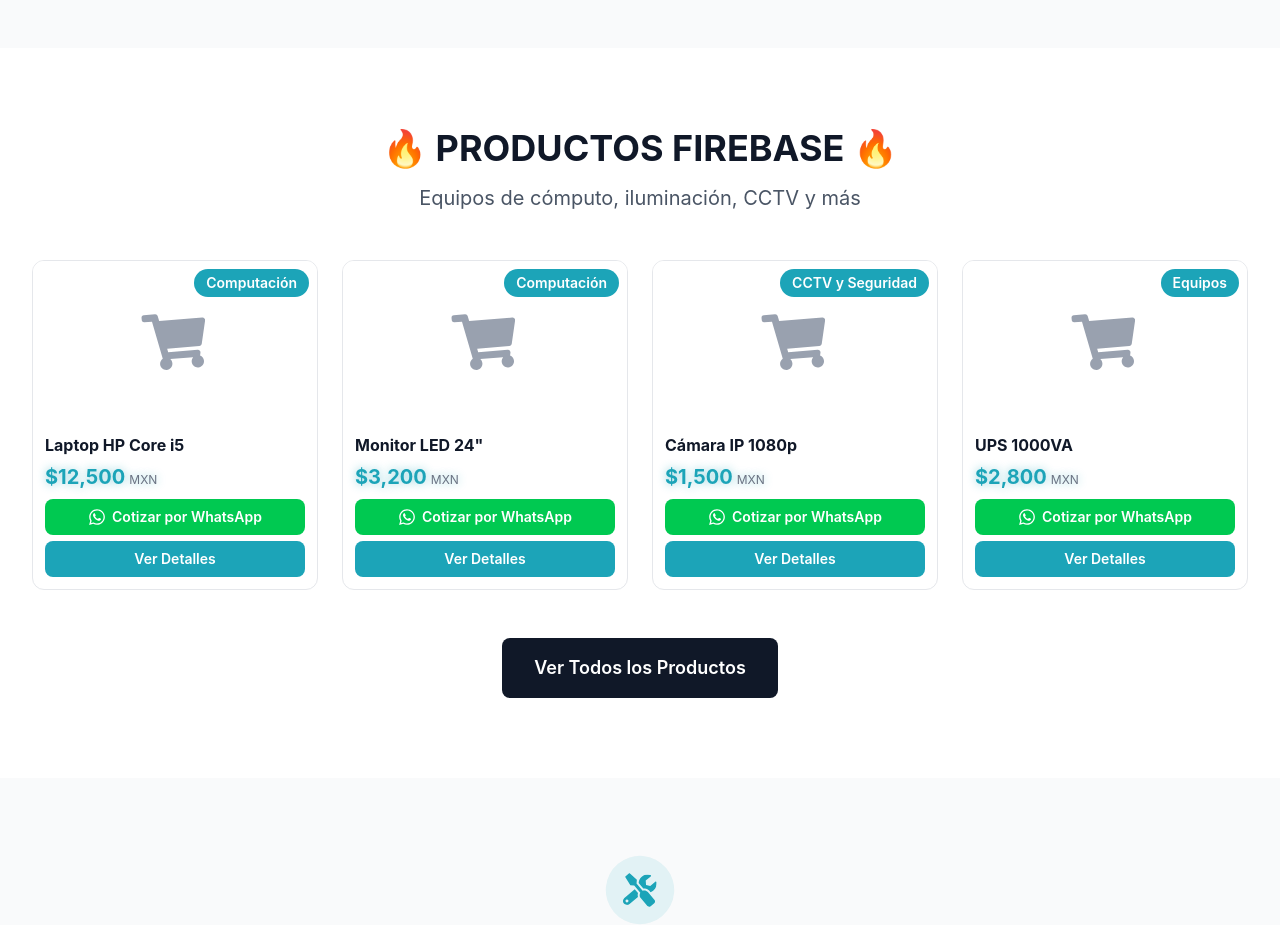
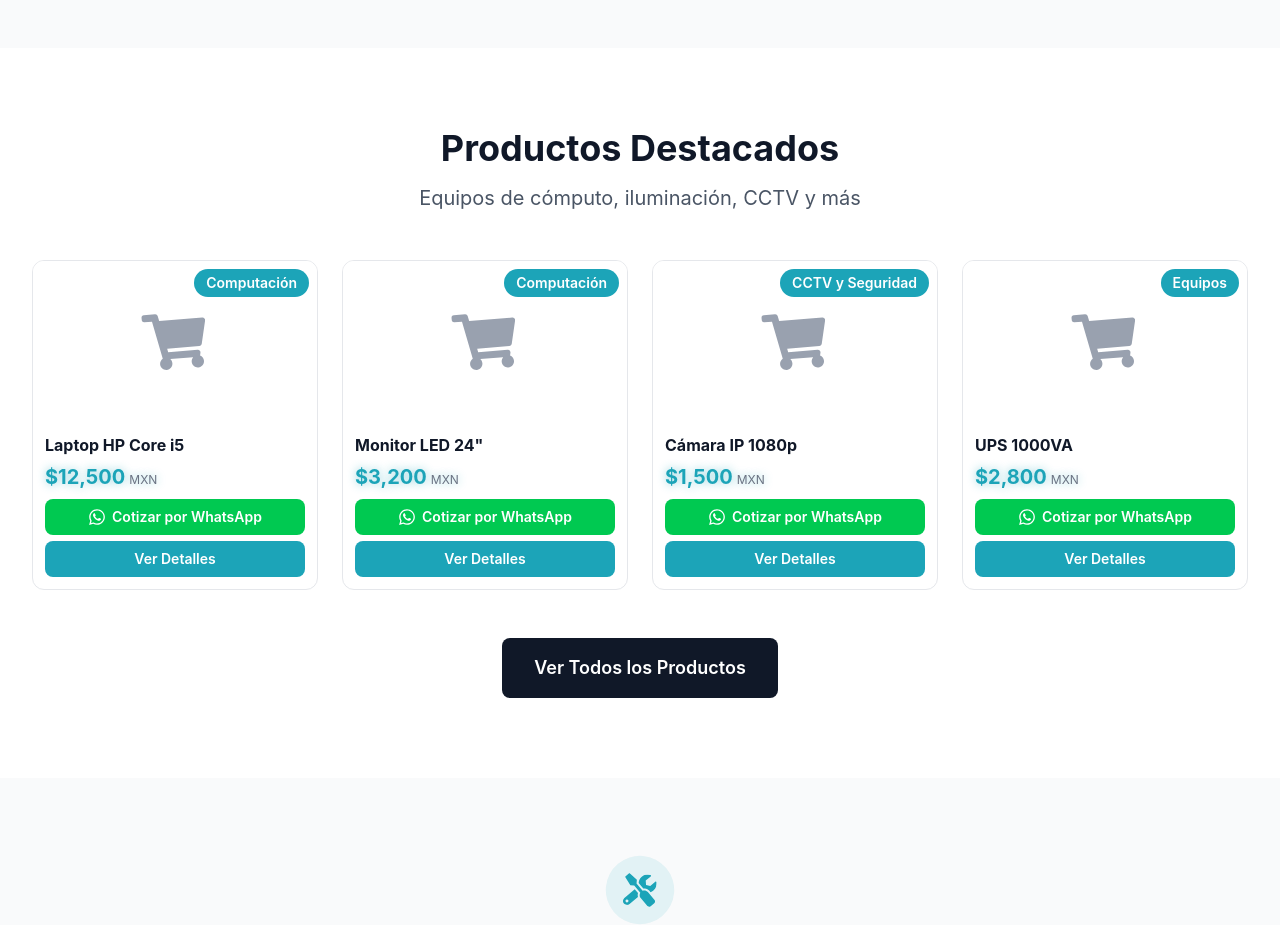
Before and after one commit to Uripm03/voltz-website-, a Next.js app: page / in a window 1280 px wide. Shown: the part 2380-3305 px from the top of the page. Built offline with nearby package versions, Linux system fonts and the light colour scheme; no server answers; the database is empty.

Commit message:
Clean up: Change title to production-ready version

```diff
--- a/components/Products.tsx
+++ b/components/Products.tsx
@@ -1,5 +1,4 @@
 'use client';
-// Force deployment with Firebase integration
 
 import { motion, AnimatePresence } from 'framer-motion';
 import { FaWhatsapp, FaShoppingCart, FaTimes } from 'react-icons/fa';
@@ -90,7 +89,7 @@ export default function Products() {
           className="text-center mb-12"
         >
           <h2 className="text-3xl md:text-4xl font-bold text-gray-900 mb-4">
-            🔥 PRODUCTOS FIREBASE 🔥
+            Productos Destacados
           </h2>
           <p className="text-xl text-gray-600">
             Equipos de cómputo, iluminación, CCTV y más
```
